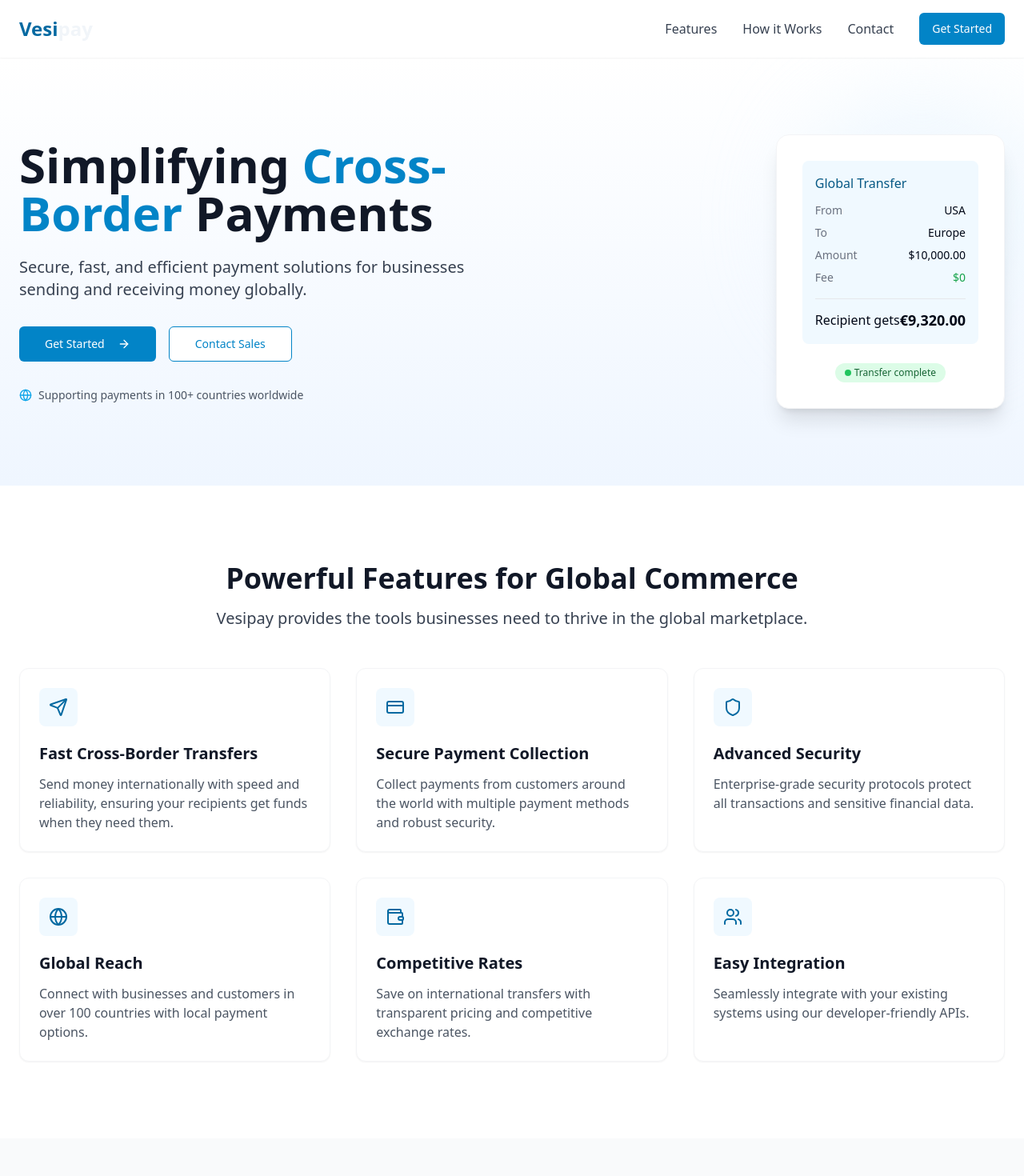
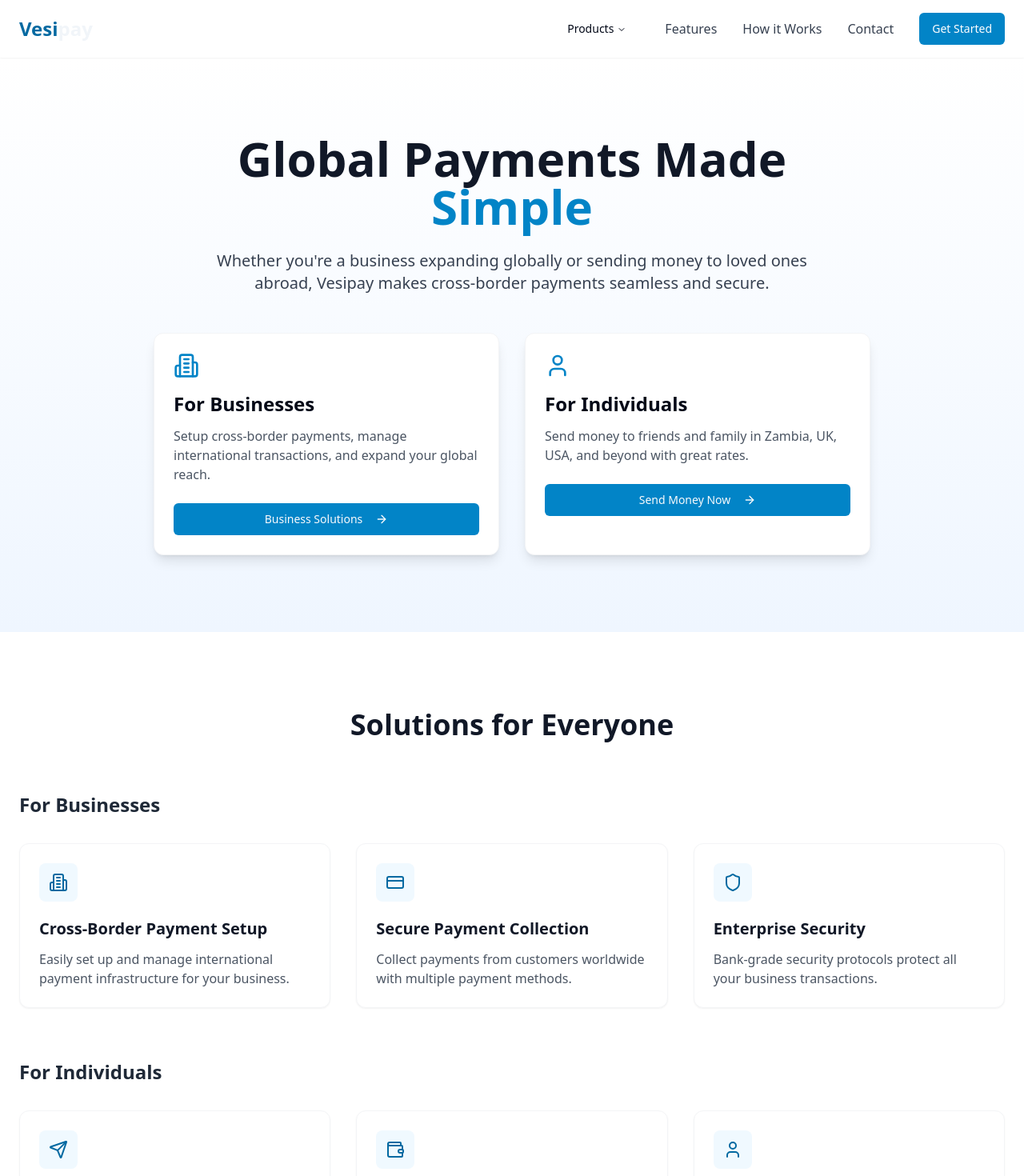
Before and after one commit to efemena-elvis/vesipay-landing-page-v1, a React (Vite) app: page / in a window 1280 px wide. Shown: the top 1470 px of the page at 80% size. Built offline with nearby package versions, Linux system fonts and the light colour scheme.

Commit message:
Refactor: Update website content
Update the website content to reflect the new features for businesses and individuals.

```diff
--- a/src/components/FeaturesSection.tsx
+++ b/src/components/FeaturesSection.tsx
@@ -1,62 +1,59 @@
 
 import React from "react";
 import FeatureCard from "./FeatureCard";
-import { Shield, Globe, Send, CreditCard, Wallet, Users } from "lucide-react";
+import { Shield, Globe, Send, CreditCard, Wallet, Users, Building2, User } from "lucide-react";
 
 const FeaturesSection = () => {
-  const features = [
+  const businessFeatures = [
     {
-      icon: Send,
-      title: "Fast Cross-Border Transfers",
-      description:
-        "Send money internationally with speed and reliability, ensuring your recipients get funds when they need them.",
+      icon: Building2,
+      title: "Cross-Border Payment Setup",
+      description: "Easily set up and manage international payment infrastructure for your business.",
     },
     {
       icon: CreditCard,
       title: "Secure Payment Collection",
-      description:
-        "Collect payments from customers around the world with multiple payment methods and robust security.",
+      description: "Collect payments from customers worldwide with multiple payment methods.",
     },
     {
       icon: Shield,
-      title: "Advanced Security",
-      description:
-        "Enterprise-grade security protocols protect all transactions and sensitive financial data.",
-    },
+      title: "Enterprise Security",
+      description: "Bank-grade security protocols protect all your business transactions.",
+    }
+  ];
+
+  const individualFeatures = [
     {
-      icon: Globe,
-      title: "Global Reach",
-      description:
-        "Connect with businesses and customers in over 100 countries with local payment options.",
+      icon: Send,
+      title: "Global Money Transfer",
+      description: "Send money to friends and family in Zambia, UK, USA and other countries instantly.",
     },
     {
       icon: Wallet,
       title: "Competitive Rates",
-      description:
-        "Save on international transfers with transparent pricing and competitive exchange rates.",
+      description: "Get the best exchange rates for multiple currencies including USD, GBP, and ZMW.",
     },
     {
-      icon: Users,
-      title: "Easy Integration",
-      description:
-        "Seamlessly integrate with your existing systems using our developer-friendly APIs.",
-    },
+      icon: User,
+      title: "Easy to Use",
+      description: "Simple and quick money transfers with just a few clicks.",
+    }
   ];
 
   return (
     <section id="features" className="py-16 md:py-24 bg-white">
       <div className="container mx-auto px-4 md:px-6">
-        <div className="mb-12 text-center max-w-3xl mx-auto">
-          <h2 className="text-3xl md:text-4xl font-bold text-gray-900 mb-4">
-            Powerful Features for Global Commerce
+        <div className="mb-16">
+          <h2 className="text-3xl md:text-4xl font-bold text-gray-900 mb-4 text-center">
+            Solutions for Everyone
           </h2>
-          <p className="text-xl text-gray-700">
-            Vesipay provides the tools businesses need to thrive in the global marketplace.
-          </p>
         </div>
 
+        {/* Business Features */}
+        <div className="mb-16">
+          <h3 className="text-2xl font-semibold mb-8 text-gray-800">For Businesses</h3>
           <div className="grid grid-cols-1 md:grid-cols-2 lg:grid-cols-3 gap-8">
-          {features.map((feature, index) => (
+            {businessFeatures.map((feature, index) => (
               <div key={index} className="animate-fade-in" style={{ animationDelay: `${0.1 * (index + 1)}s` }}>
                 <FeatureCard
                   icon={feature.icon}
@@ -67,6 +64,23 @@ const FeaturesSection = () => {
             ))}
           </div>
         </div>
+
+        {/* Individual Features */}
+        <div>
+          <h3 className="text-2xl font-semibold mb-8 text-gray-800">For Individuals</h3>
+          <div className="grid grid-cols-1 md:grid-cols-2 lg:grid-cols-3 gap-8">
+            {individualFeatures.map((feature, index) => (
+              <div key={index} className="animate-fade-in" style={{ animationDelay: `${0.1 * (index + 1)}s` }}>
+                <FeatureCard
+                  icon={feature.icon}
+                  title={feature.title}
+                  description={feature.description}
+                />
+              </div>
+            ))}
+          </div>
+        </div>
+      </div>
     </section>
   );
 };
--- a/src/components/HeroSection.tsx
+++ b/src/components/HeroSection.tsx
@@ -1,70 +1,49 @@
 
 import React from "react";
-import { ArrowRight, Globe } from "lucide-react";
+import { ArrowRight, Building2, User } from "lucide-react";
 import { Button } from "@/components/ui/button";
 
 const HeroSection = () => {
   return (
     <section className="py-16 md:py-24 bg-gradient-to-b from-white to-blue-50">
       <div className="container mx-auto px-4 md:px-6">
-        <div className="flex flex-col lg:flex-row items-center">
-          <div className="lg:w-1/2 mb-12 lg:mb-0 animate-fade-in" style={{ animationDelay: '0.2s' }}>
-            <h1 className="text-4xl md:text-5xl lg:text-6xl font-bold text-gray-900 leading-tight">
-              Simplifying <span className="text-vesipay-600">Cross-Border</span> Payments
-            </h1>
-            <p className="mt-6 text-xl text-gray-700 max-w-xl">
-              Secure, fast, and efficient payment solutions for businesses sending and receiving money globally.
+        <div className="text-center max-w-3xl mx-auto mb-12">
+          <h1 className="text-4xl md:text-5xl lg:text-6xl font-bold text-gray-900 leading-tight mb-6">
+            Global Payments Made <span className="text-vesipay-600">Simple</span>
+          </h1>
+          <p className="text-xl text-gray-700">
+            Whether you're a business expanding globally or sending money to loved ones abroad,
+            Vesipay makes cross-border payments seamless and secure.
+          </p>
+        </div>
+
+        <div className="grid md:grid-cols-2 gap-8 max-w-4xl mx-auto">
+          {/* Business Card */}
+          <div className="bg-white p-6 rounded-xl shadow-lg border border-gray-100">
+            <div className="mb-4">
+              <Building2 className="h-8 w-8 text-vesipay-600" />
+            </div>
+            <h2 className="text-2xl font-semibold mb-3">For Businesses</h2>
+            <p className="text-gray-600 mb-6">
+              Setup cross-border payments, manage international transactions, and expand your global reach.
             </p>
-            <div className="mt-8 flex flex-col sm:flex-row gap-4">
-              <Button size="lg" className="bg-vesipay-600 hover:bg-vesipay-700 text-white px-8">
-                Get Started <ArrowRight className="ml-2 h-5 w-5" />
-              </Button>
-              <Button variant="outline" size="lg" className="border-vesipay-600 text-vesipay-600 hover:bg-vesipay-50">
-                Contact Sales
-              </Button>
+            <Button className="w-full bg-vesipay-600 hover:bg-vesipay-700">
+              Business Solutions <ArrowRight className="ml-2 h-5 w-5" />
+            </Button>
+          </div>
+
+          {/* Individual Card */}
+          <div className="bg-white p-6 rounded-xl shadow-lg border border-gray-100">
+            <div className="mb-4">
+              <User className="h-8 w-8 text-vesipay-600" />
             </div>
-            <div className="mt-8 flex items-center text-sm text-gray-600">
-              <Globe className="mr-2 h-4 w-4 text-vesipay-500" />
-              <span>Supporting payments in 100+ countries worldwide</span>
-            </div>
-          </div>
-          <div className="lg:w-1/2 flex justify-center lg:justify-end animate-fade-in" style={{ animationDelay: '0.4s' }}>
-            <div className="relative">
-              <div className="absolute -z-10 rounded-full w-72 h-72 bg-vesipay-100 blur-3xl opacity-50 -top-10 -right-10"></div>
-              <div className="bg-white rounded-2xl shadow-xl border border-gray-100 p-8 w-full max-w-md">
-                <div className="space-y-6">
-                  <div className="bg-vesipay-50 p-4 rounded-lg">
-                    <h3 className="font-medium text-vesipay-800">Global Transfer</h3>
-                    <div className="mt-3 flex items-center justify-between">
-                      <span className="text-sm text-gray-500">From</span>
-                      <span className="text-sm font-medium">USA</span>
-                    </div>
-                    <div className="mt-2 flex items-center justify-between">
-                      <span className="text-sm text-gray-500">To</span>
-                      <span className="text-sm font-medium">Europe</span>
-                    </div>
-                    <div className="mt-2 flex items-center justify-between">
-                      <span className="text-sm text-gray-500">Amount</span>
-                      <span className="text-sm font-medium">$10,000.00</span>
-                    </div>
-                    <div className="mt-2 flex items-center justify-between">
-                      <span className="text-sm text-gray-500">Fee</span>
-                      <span className="text-sm font-medium text-green-600">$0</span>
-                    </div>
-                    <div className="mt-4 pt-3 border-t border-gray-200 flex items-center justify-between">
-                      <span className="font-medium">Recipient gets</span>
-                      <span className="font-bold text-lg">€9,320.00</span>
-                    </div>
-                  </div>
-                  <div className="flex items-center justify-center">
-                    <div className="px-3 py-1 rounded-full bg-green-100 text-green-800 text-xs font-medium flex items-center">
-                      <span className="block w-2 h-2 rounded-full bg-green-500 mr-1"></span>
-                      Transfer complete
-                    </div>
-                  </div>
-                </div>
-              </div>
-            </div>
+            <h2 className="text-2xl font-semibold mb-3">For Individuals</h2>
+            <p className="text-gray-600 mb-6">
+              Send money to friends and family in Zambia, UK, USA, and beyond with great rates.
+            </p>
+            <Button className="w-full bg-vesipay-600 hover:bg-vesipay-700">
+              Send Money Now <ArrowRight className="ml-2 h-5 w-5" />
+            </Button>
           </div>
         </div>
       </div>
--- a/src/components/Navbar.tsx
+++ b/src/components/Navbar.tsx
@@ -1,7 +1,14 @@
 
 import React, { useState } from "react";
-import { Menu, X } from "lucide-react";
+import { Menu, X, ChevronDown } from "lucide-react";
 import { Button } from "@/components/ui/button";
+import {
+  NavigationMenu,
+  NavigationMenuContent,
+  NavigationMenuItem,
+  NavigationMenuList,
+  NavigationMenuTrigger,
+} from "@/components/ui/navigation-menu";
 
 const Navbar = () => {
   const [isMenuOpen, setIsMenuOpen] = useState(false);
@@ -22,6 +29,25 @@ const Navbar = () => {
 
           {/* Desktop Menu */}
           <div className="hidden md:flex items-center space-x-8">
+            <NavigationMenu>
+              <NavigationMenuList>
+                <NavigationMenuItem>
+                  <NavigationMenuTrigger>Products</NavigationMenuTrigger>
+                  <NavigationMenuContent>
+                    <div className="grid gap-3 p-4 w-[400px]">
+                      <div className="p-4 hover:bg-slate-50 rounded-lg">
+                        <h4 className="text-sm font-semibold mb-1">For Businesses</h4>
+                        <p className="text-sm text-gray-500">Setup and manage cross-border payments for your business</p>
+                      </div>
+                      <div className="p-4 hover:bg-slate-50 rounded-lg">
+                        <h4 className="text-sm font-semibold mb-1">For Individuals</h4>
+                        <p className="text-sm text-gray-500">Send money to friends and family worldwide</p>
+                      </div>
+                    </div>
+                  </NavigationMenuContent>
+                </NavigationMenuItem>
+              </NavigationMenuList>
+            </NavigationMenu>
             <a href="#features" className="text-gray-700 hover:text-vesipay-600 transition-colors">Features</a>
             <a href="#how-it-works" className="text-gray-700 hover:text-vesipay-600 transition-colors">How it Works</a>
             <a href="#contact" className="text-gray-700 hover:text-vesipay-600 transition-colors">Contact</a>
@@ -44,6 +70,13 @@ const Navbar = () => {
         {isMenuOpen && (
           <div className="md:hidden mt-4 py-2 border-t border-gray-200 animate-fade-in">
             <div className="flex flex-col space-y-4">
+              <div className="py-2">
+                <div className="font-medium mb-2">Products</div>
+                <div className="pl-4 space-y-2">
+                  <a href="#business" className="block text-gray-600 hover:text-vesipay-600">For Businesses</a>
+                  <a href="#individual" className="block text-gray-600 hover:text-vesipay-600">For Individuals</a>
+                </div>
+              </div>
               <a href="#features" className="text-gray-700 hover:text-vesipay-600 py-2 transition-colors" onClick={toggleMenu}>Features</a>
               <a href="#how-it-works" className="text-gray-700 hover:text-vesipay-600 py-2 transition-colors" onClick={toggleMenu}>How it Works</a>
               <a href="#contact" className="text-gray-700 hover:text-vesipay-600 py-2 transition-colors" onClick={toggleMenu}>Contact</a>
```
Lines whose indentation alone changed are shown as unchanged.
